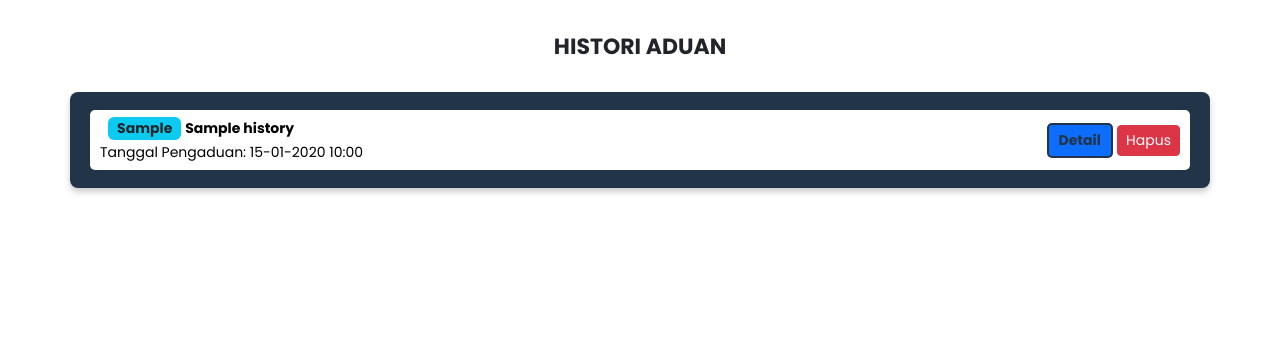
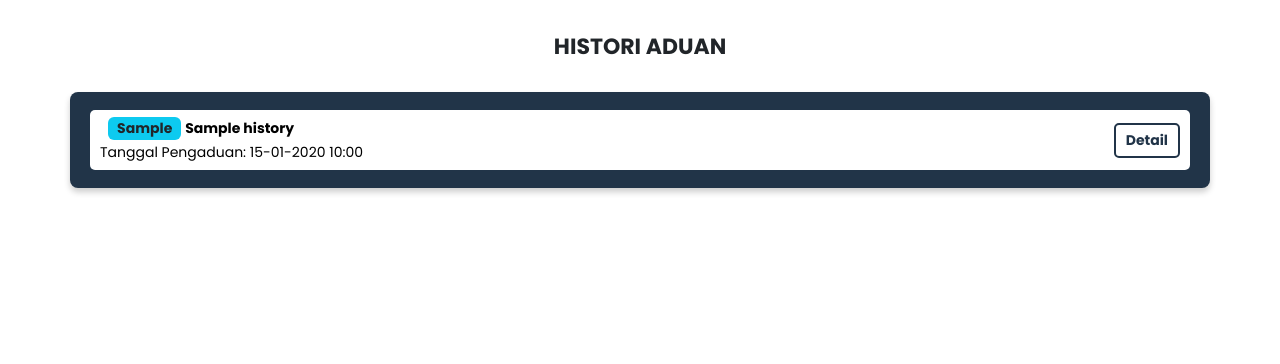
Before and after one commit to DithaAlfariz/Kelompok2PBW, a PHP site: page /historimhs.php in a window 1280 px wide. Shown: the part 56-420 px from the top of the page. Run offline with PHP 8.4, Linux system fonts and the light colour scheme; the visitor is signed in with stand-in values (Sample User, id 1); tables that the repository leaves empty or names only in its code hold one stand-in row (values such as "Sample post").

Commit message:
hapus tombol hapus

```diff
--- a/historimhs.php
+++ b/historimhs.php
@@ -15,6 +15,7 @@ $user_id = $_SESSION['user_id'];
     <title>History - SiLapor!</title>
     <link rel="stylesheet" href="https://cdn.jsdelivr.net/npm/bootstrap@5.3.0-alpha3/dist/css/bootstrap.min.css">
     <link rel="stylesheet" href="css/style.css">
+    <link rel="stylesheet" href="css/responsif.css">
 </head>
 <body class="min-vh-100 d-flex flex-column">
 
@@ -44,8 +45,7 @@ while ($row = mysqli_fetch_assoc($result)) $aduan[] = $row;
                 <span>Tanggal Pengaduan: <?= date('d-m-Y H:i', strtotime($row['created_at'])) ?></span>
             </div>
             <div>
-                <a href="detailhistorimhs.php?kategori=<?= $row['kategori'] ?>&id=<?= $row['id_pengaduan'] ?>" class="detail-link btn btn-primary btn-sm">Detail</a>
-                <a href="hapus_pengaduan.php?kategori=<?= $row['kategori'] ?>&id=<?= $row['id_pengaduan'] ?>" class="btn btn-danger btn-sm" onclick="return confirm('Yakin ingin menghapus data ini?')">Hapus</a>
+                <a href="detailhistorimhs.php?kategori=<?= $row['kategori'] ?>&id=<?= $row['id_pengaduan'] ?>" class="detail-link btn btn-sm">Detail</a>
             </div>
         </div>
     <?php endforeach; ?>
```
